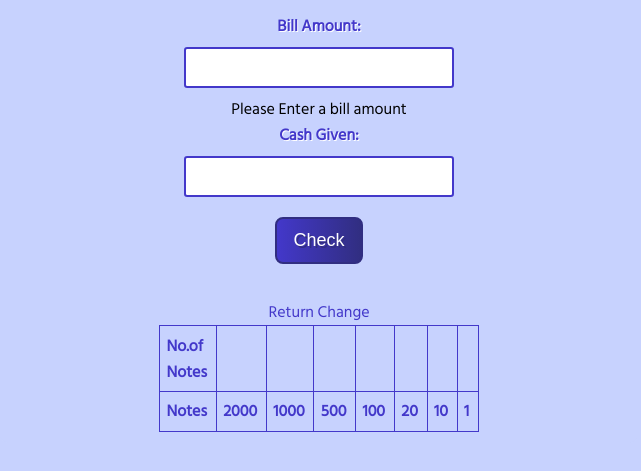
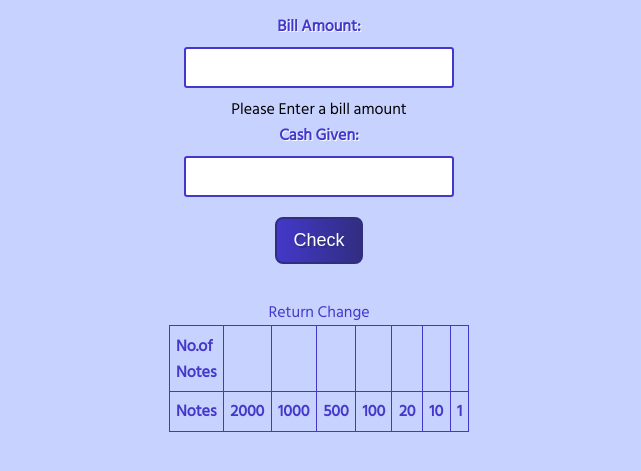
Before and after one commit to mariyasada/Cash-register, a plain HTML site: page index.html in a window 1280 px wide. Shown: the part 187-658 px from the top of the page, without its empty margins (321-962 px from the left). Drawn offline with Linux system fonts and the light colour scheme.

Commit message:
Update style.css

```diff
--- a/style.css
+++ b/style.css
@@ -81,15 +81,16 @@ body{
 }
 /* Table styling */
 .Change-table{
-    width: 50%;
+    /* width: 50%; */
+    max-width: 270px;
     text-align: justify;
     border-collapse: collapse;
-    margin:  0.7rem auto;
+    margin: 0.7rem auto;
     color:var(--primary-color);
     /* position: fixed;
     bottom: 10px;
     left:31%; */
-    right:70px;
+
 
 }
 .change-table caption {
```
